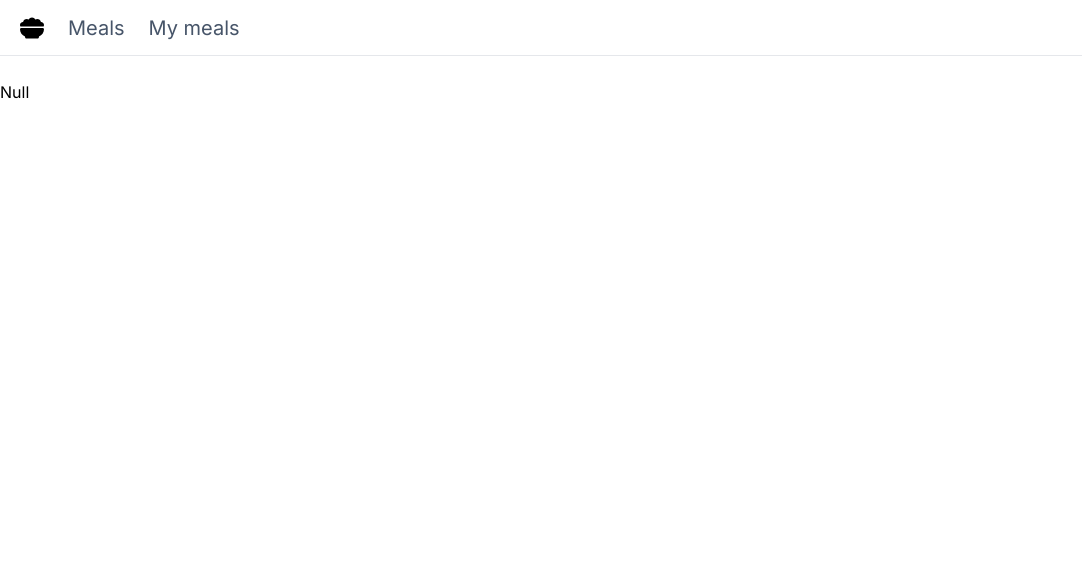
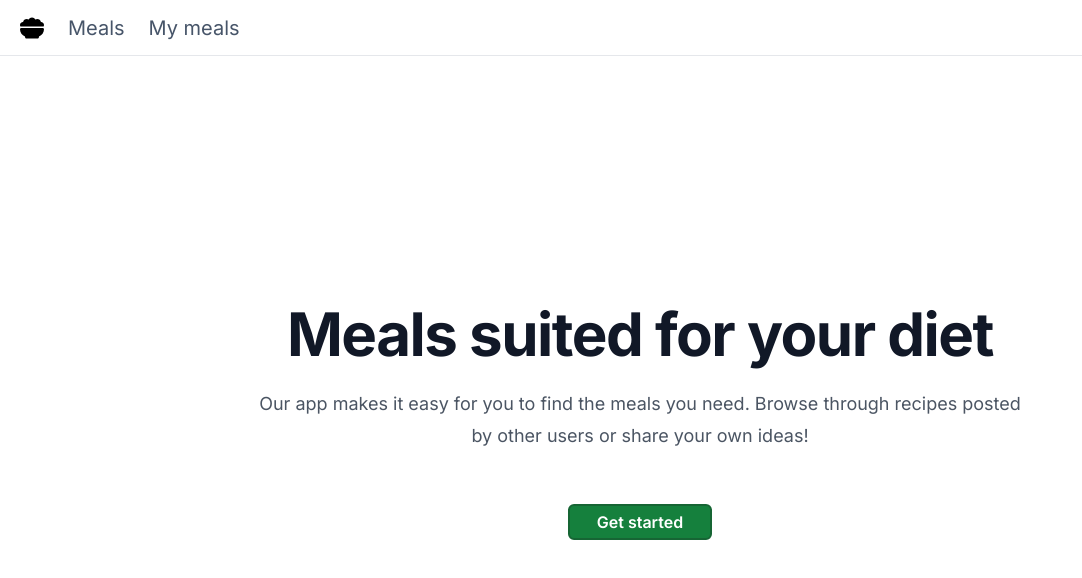
Before and after one commit to ssikors/diet-app, a Next.js app: page / in a window 1280 px wide. Shown: the top 578 px of the page, without its empty margins (0-1082 px from the left). Built offline with nearby package versions, Linux system fonts and the light colour scheme.

Commit message:
added hero page

```diff
--- a/app/NavBar.tsx
+++ b/app/NavBar.tsx
@@ -14,7 +14,7 @@ const NavBar = () => {
 
   return (
     <nav className="flex text-xl space-x-6 border-b mb-6 px-5 h-14 items-center">
-      <Link href={""} className="text-2xl"><FaBowlFood/></Link>
+      <Link href={"/"} className="text-2xl"><FaBowlFood/></Link>
       <ul className="flex space-x-6">
         {links.map((link) => <Link key={link.label} className={`${link.href == path ? "text-slate-800" : "text-slate-600" } hover:text-slate-900`} href={link.href}>{link.label}</Link>)}
       </ul>
--- a/app/page.tsx
+++ b/app/page.tsx
@@ -1,6 +1,23 @@
+import Link from "next/link";
+import { Button } from "./components/basic/Button";
 
 export default function Home() {
   return (
-    <div>Null</div>
+    <div className="mx-auto max-w-3xl py-32 sm:py-48 lg:py-56">
+      <div className="text-center">
+        <h1 className="text-4xl font-bold tracking-tight text-gray-900 sm:text-6xl">
+          Meals suited for your diet
+        </h1>
+        <p className="mt-6 text-lg leading-8 text-gray-600">
+          Our app makes it easy for you to find the meals you need.
+          Browse through recipes posted by other users or share your own ideas!
+        </p>
+        <div className="mt-10 flex items-center justify-center gap-x-6">
+          <Link href={"/meals"}>
+            <Button>Get started</Button>
+          </Link>
+        </div>
+      </div>
+    </div>
   );
 }
```
